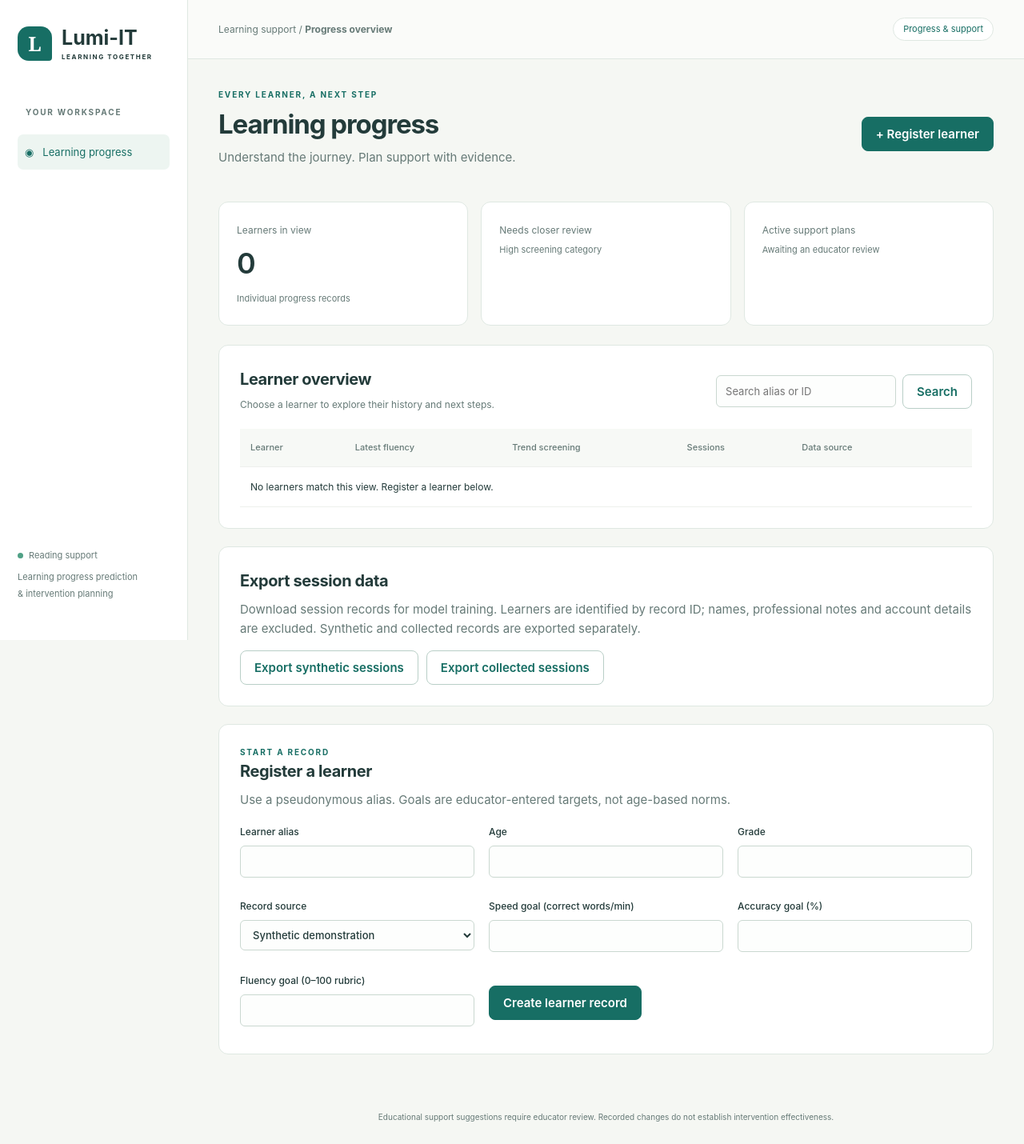
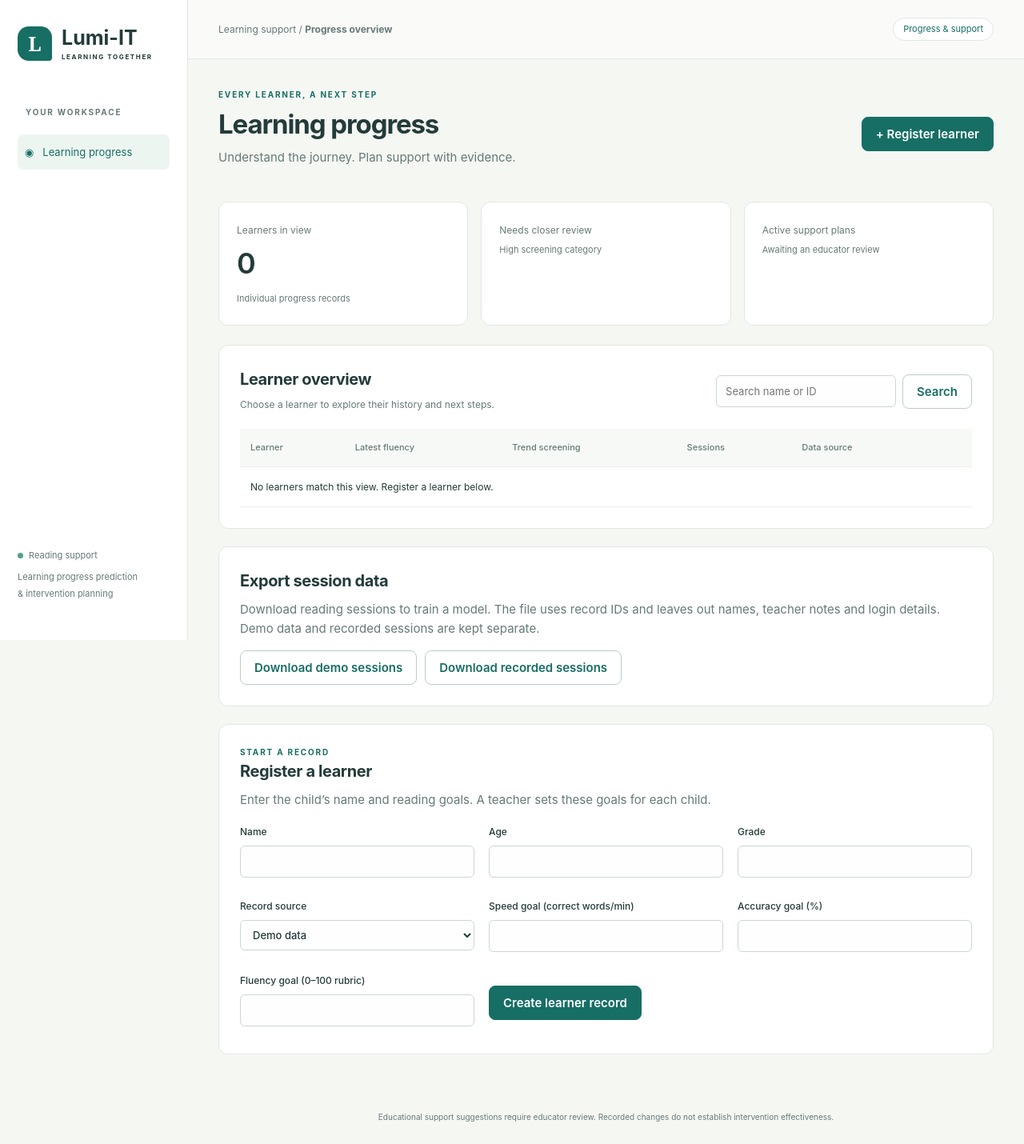
Before and after one commit to BinadiSilva/J26-DS-335-Dyslexia-Reading-Assistance, a Python web app: template backend/app/component4/templates/home.html in a window 1280 px wide. Shown: the whole page at 80% size. Run offline with Jinja, Linux system fonts and the light colour scheme; the template is opened without the code that fills it, so the values that code supplies are empty.

Commit message:
feat(component4): update learner overview interface

```diff
--- a/backend/app/component4/templates/home.html
+++ b/backend/app/component4/templates/home.html
@@ -2,16 +2,16 @@
 {% block content %}
 <div class="page-heading"><div><div class="eyebrow">EVERY LEARNER, A NEXT STEP</div><h1>Learning progress</h1><p class="muted">Understand the journey. Plan support with evidence.</p></div><a class="button" href="#register">+ Register learner</a></div>
 <div class="stat-grid three"><article class="stat"><span>Learners in view</span><strong>{{ reports|length }}</strong><small>Individual progress records</small></article><article class="stat"><span>Needs closer review</span><strong>{{ high }}</strong><small>High screening category</small></article><article class="stat"><span>Active support plans</span><strong>{{ active }}</strong><small>Awaiting an educator review</small></article></div>
-<section class="card"><div class="section-heading"><div><h2>Learner overview</h2><p class="muted">Choose a learner to explore their history and next steps.</p></div><form method="get" class="search"><label class="sr-only" for="search">Search learners</label><input id="search" name="q" value="{{ query }}" placeholder="Search alias or ID"><button class="secondary" type="submit">Search</button></form></div>
+<section class="card"><div class="section-heading"><div><h2>Learner overview</h2><p class="muted">Choose a learner to explore their history and next steps.</p></div><form method="get" class="search"><label class="sr-only" for="search">Search learners</label><input id="search" name="q" value="{{ query }}" placeholder="Search name or ID"><button class="secondary" type="submit">Search</button></form></div>
 <div class="table-scroll"><table><thead><tr><th>Learner</th><th>Latest fluency</th><th>Trend screening</th><th>Sessions</th><th>Data source</th><th></th></tr></thead><tbody>
-{% for report in reports %}<tr><td><strong>{{ report.learner.alias }}</strong><small>{{ report.learner.id }} · Grade {{ report.learner.grade }}</small></td><td>{% if report.sessions %}{{ '%.1f'|format(report.sessions[-1].fluency_score) }} / 100{% else %}—{% endif %}</td><td><span class="badge {{ report.risk.level|lower|replace(' ', '-') }}">{{ report.risk.level }}</span></td><td>{{ report.sessions|length }}</td><td>{{ report.learner.source|capitalize }}</td><td><a class="text-link" href="{{ url_for('learner', learner_id=report.learner.id) }}">View progress →</a></td></tr>
+{% for report in reports %}<tr><td><strong>{{ report.learner.alias }}</strong><small>{{ report.learner.id }} · Grade {{ report.learner.grade }}</small></td><td>{% if report.sessions %}{{ '%.1f'|format(report.sessions[-1].fluency_score) }} / 100{% else %}—{% endif %}</td><td><span class="badge {{ report.risk.level|lower|replace(' ', '-') }}">{{ report.risk.level }}</span></td><td>{{ report.sessions|length }}</td><td>{{ 'Demo data' if report.learner.source == 'synthetic' else 'Recorded sessions' }}</td><td><a class="text-link" href="{{ url_for('learner', learner_id=report.learner.id) }}">View progress →</a></td></tr>
 {% else %}<tr><td colspan="6">No learners match this view. Register a learner below.</td></tr>{% endfor %}
 </tbody></table></div></section>
-<section class="card"><h2>Export session data</h2><p class="muted">Download session records for model training. Learners are identified by record ID; names, professional notes and account details are excluded. Synthetic and collected records are exported separately.</p><div class="actions"><a class="button secondary" href="{{ url_for('export_training', source='synthetic') }}">Export synthetic sessions</a><a class="button secondary" href="{{ url_for('export_training', source='collected') }}">Export collected sessions</a></div></section>
-<section class="card" id="register"><div class="eyebrow">START A RECORD</div><h2>Register a learner</h2><p class="muted">Use a pseudonymous alias. Goals are educator-entered targets, not age-based norms.</p>
+<section class="card"><h2>Export session data</h2><p class="muted">Download reading sessions to train a model. The file uses record IDs and leaves out names, teacher notes and login details. Demo data and recorded sessions are kept separate.</p><div class="actions"><a class="button secondary" href="{{ url_for('export_training', source='synthetic') }}">Download demo sessions</a><a class="button secondary" href="{{ url_for('export_training', source='collected') }}">Download recorded sessions</a></div></section>
+<section class="card" id="register"><div class="eyebrow">START A RECORD</div><h2>Register a learner</h2><p class="muted">Enter the child’s name and reading goals. A teacher sets these goals for each child.</p>
 <form method="post" action="{{ url_for('add_learner') }}" class="form-grid"><input type="hidden" name="csrf" value="{{ csrf }}">
-<label>Learner alias<input value="{{ form_value('alias') }}" name="alias" maxlength="80" required></label><label>Age<input value="{{ form_value('age') }}" name="age" type="number" min="4" max="18" required></label><label>Grade<input value="{{ form_value('grade') }}" name="grade" type="number" min="1" max="13" required></label>
-<label>Record source<select name="source" required><option value="synthetic">Synthetic demonstration</option><option value="collected" {% if form_value("source") == "collected" %}selected{% endif %}>Collected observations</option></select></label>
+<label>Name<input value="{{ form_value('alias') }}" name="alias" maxlength="80" required></label><label>Age<input value="{{ form_value('age') }}" name="age" type="number" min="4" max="18" required></label><label>Grade<input value="{{ form_value('grade') }}" name="grade" type="number" min="1" max="13" required></label>
+<label>Record source<select name="source" required><option value="synthetic">Demo data</option><option value="collected" {% if form_value("source") == "collected" %}selected{% endif %}>Recorded sessions</option></select></label>
 <label>Speed goal (correct words/min)<input value="{{ form_value('target_speed') }}" name="target_speed" type="number" min="1" max="300" step="0.1" required></label><label>Accuracy goal (%)<input value="{{ form_value('target_accuracy') }}" name="target_accuracy" type="number" min="1" max="100" step="0.1" required></label><label>Fluency goal (0–100 rubric)<input value="{{ form_value('target_fluency') }}" name="target_fluency" type="number" min="1" max="100" step="0.1" required></label><div class="form-end"><button type="submit">Create learner record</button></div></form>
 </section>
 {% endblock %}
```
